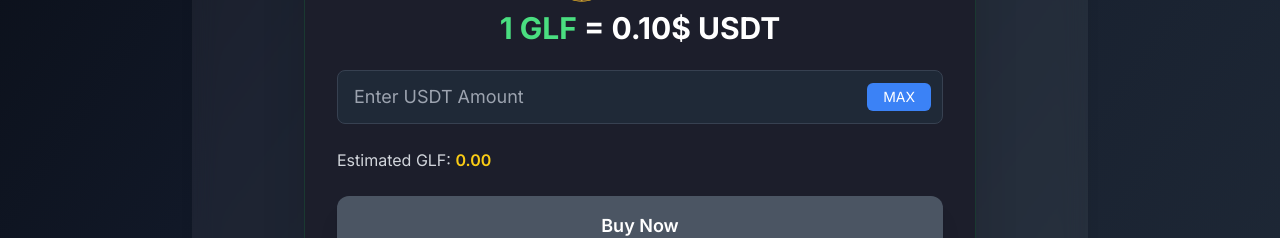
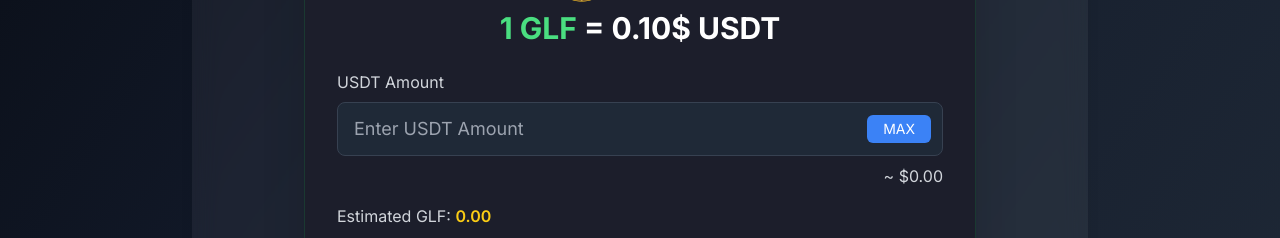
Before and after one commit to shopnilshovon/glf-presale-v2-, a React (Vite) app: page / in a window 1280 px wide. Shown: the part 1311-1549 px from the top of the page. Built offline with nearby package versions, Linux system fonts and the light colour scheme.

Commit message:
Update BuyToken.jsx

```diff
--- a/src/components/BuyToken.jsx
+++ b/src/components/BuyToken.jsx
@@ -164,29 +164,33 @@ export default function BuyToken({ account, setNotification }) {
           </p>
         </motion.div>
 
-        {/* 💸 Input Field with $ display */}
-        <div className="mb-6 relative">
-          <div className="flex items-center bg-gray-800 rounded-lg border border-gray-700 focus-within:ring-2 focus-within:ring-green-500 px-4 py-3">
+        {/* 💸 Input Field (fixed version) */}
+        <div className="mb-4">
+          <label className="block text-sm sm:text-base text-gray-300 mb-2">
+            USDT Amount
+          </label>
+          <div className="relative flex items-center">
             <input
               type="number"
               placeholder="Enter USDT Amount"
               value={amount}
               onChange={(e) => setAmount(e.target.value)}
-              className="flex-grow bg-transparent text-white text-lg placeholder-gray-400 focus:outline-none"
+              className="w-full bg-gray-800 text-white text-base sm:text-lg placeholder-gray-400 border border-gray-700 rounded-lg py-3 px-4 pr-20 focus:outline-none focus:ring-2 focus:ring-green-500"
             />
-            <span className="text-white text-lg ml-2">
-              ${parseFloat(amount || 0).toFixed(2)}
-            </span>
+            <button
+              onClick={setMaxAmount}
+              className="absolute right-3 top-1/2 -translate-y-1/2 px-3 sm:px-4 py-1 bg-blue-500 hover:bg-blue-600 text-white rounded-md text-xs sm:text-sm font-medium"
+            >
+              MAX
+            </button>
           </div>
-          <button
-            onClick={setMaxAmount}
-            className="absolute right-3 top-1/2 -translate-y-1/2 px-4 py-1 bg-blue-500 hover:bg-blue-600 text-white rounded-md text-sm font-medium"
-          >
-            MAX
-          </button>
+          {/* 💲USDT amount below input */}
+          <div className="mt-2 text-right text-sm sm:text-base text-gray-300">
+            ~ ${parseFloat(amount || 0).toFixed(2)}
+          </div>
         </div>
 
-        {/* 📈 Estimation */}
+        {/* 📈 Estimated GLF */}
         <div className="mb-6 text-base text-gray-300">
           Estimated GLF:{" "}
           <span className="text-yellow-400 font-semibold">{estimateGLF()}</span>
```
